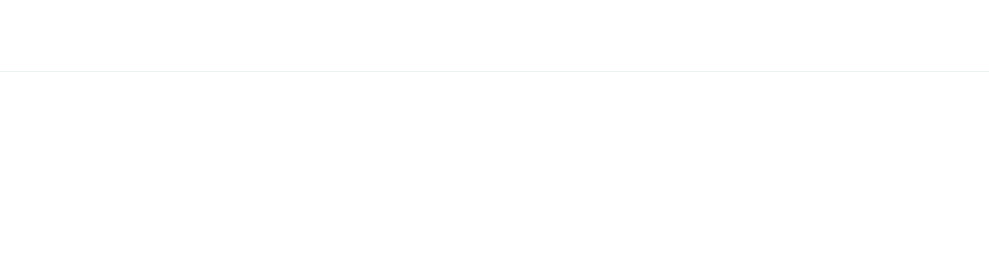
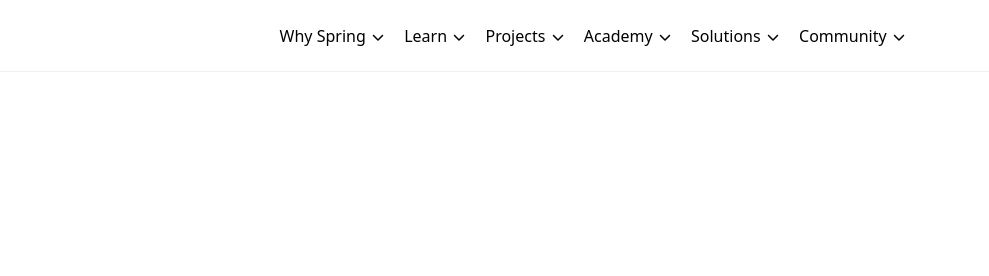
Before and after one commit to pavel-buiko/Spring, a website with bundled scripts: page index.html in a window 1280 px wide. Shown: the top 276 px of the page, 291-1280 px from the left. Built offline with nearby package versions, Linux system fonts and the light colour scheme; files whose address does not match are found by name.

Commit message:
Fix js file naming
There was an error coused incorrect js file import

```diff
--- a/index.html
+++ b/index.html
@@ -175,7 +175,7 @@
 
         </div>
     </div>
-    <script type="module" src="./js/index.js"></script>
+    <script type="module" src="./js/menu.js"></script>
     <script type="module" src="./js/projects.js"></script>
 </body>
 
```
